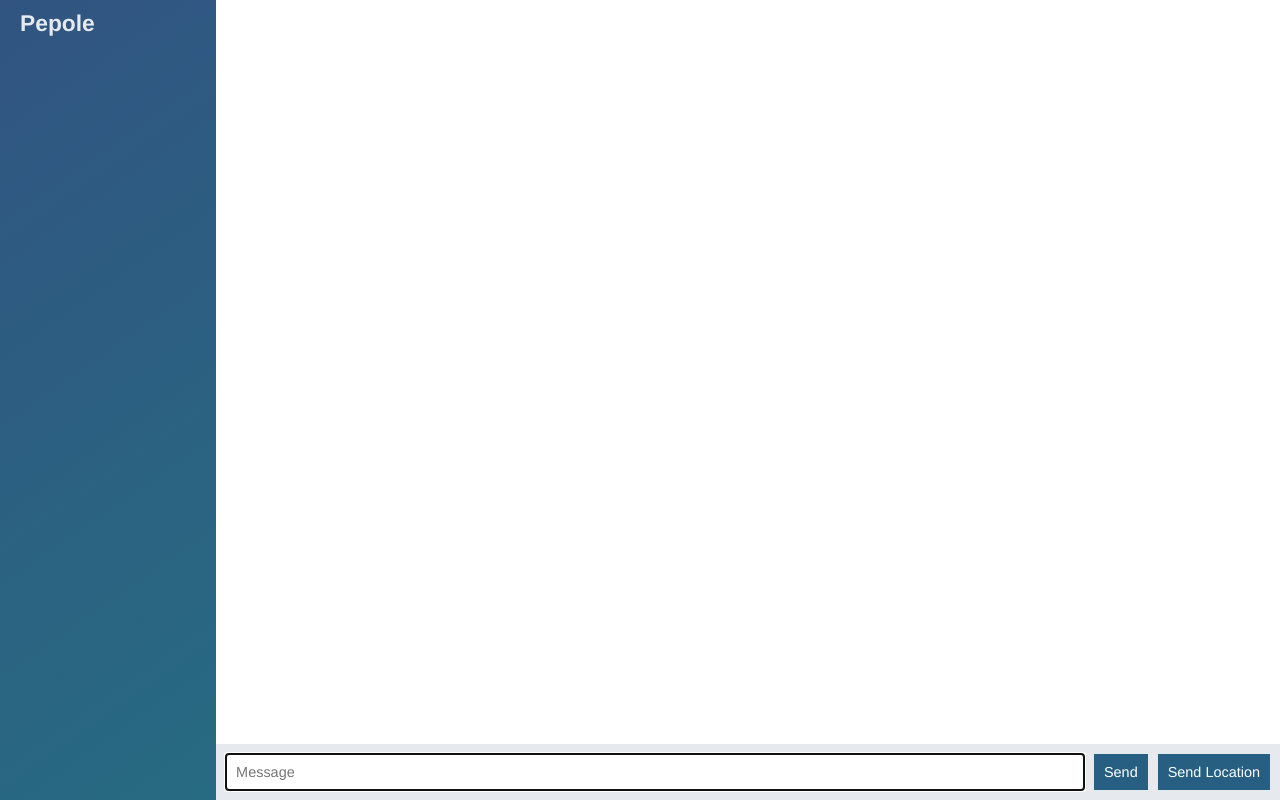
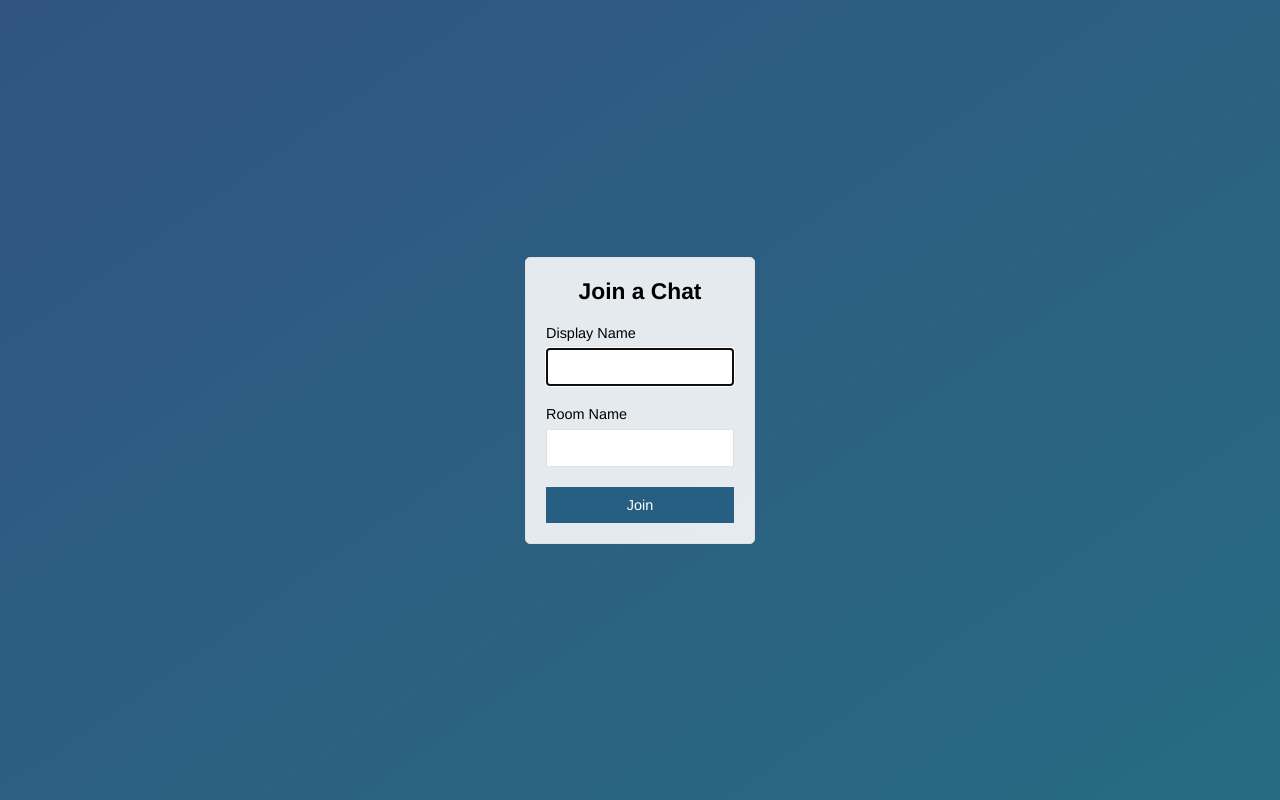
Before and after one commit to JoeyHa/Chat-Socket, a website: page public/index.html in a window 1280 px wide. Drawn offline with nearby package versions, Linux system fonts and the light colour scheme; no server answers.

Commit message:
add join page that submits to chat.html

```diff
--- a/public/index.html
+++ b/public/index.html
@@ -1,56 +1,31 @@
 <!DOCTYPE html>
+
 <html>
-
 <head>
     <meta charset="utf-8">
+    <title>Join | ChatApp </title>
+    <meta name="viewport" content="width=device-width, initial-scale=1 ,user-scalable=no">
     <link rel="stylesheet" href="/css/style.css">
 </head>
-<body class="chat">
-    <div class="chat__sidebar">
-        <h3>Pepole</h3>
-        <div id="users"></div>
+<body class="centered-form">
+    <div class="centered-form__form">
+        <form action="/chat.html">
+            <div class="form-field">
+                <h3>Join a Chat</h3>
+            </div>
+            <div class="form-field">
+                <label>Display Name</label>
+                <input type="text" name="name" autofocus/>
+            </div>
+            <div class="form-field">
+                <label>Room Name</label>
+                <input type="text" name="room"/>
+            </div>
+            <div class="form-field">
+                <button>Join</button>
+            </div>
+        </form>
     </div>
+</body>
 
-    <div class="chat__main">
-        <ol id="messages" class="chat__messages"></ol>
-        <div class="chat__footer">
-            <form id="message-form">
-                <input name="message" type="text" placeholder="Message" autofocus autocomplete="off"/>
-                <button>Send</button>
-            </form>
-            <button id="send-location">Send Location</button>
-        </div>
-    </div>
-
-        <script id="message-template" type="text/template">
-            <li class = "message">
-                <div class= "message__title">
-                    <h4>{{from}}</h4>
-                    <span>{{createdAt}} </span>
-                </div>
-                <div class = "message_body">
-                     <h4>{{text}}</h4>
-                </div>
-            </li>
-        </script>
-
-        <script id="Location-message-template" type="text/template">
-            <li class="message">
-                <div class="message__title">
-                    <h4>{{from}}</h4>
-                    <span>{{createdAt}} </span>
-                </div>
-                <div class="message_body">
-                    <p>
-                        <a href= "{{url}}" target = "_blank">My Current Location </a>
-                    </p>
-                </div>
-            </li>
-        </script>
-    <script src="/socket.io/socket.io.js"></script>
-    <script src="/js/libs/jquery-3.3.1.min.js"></script>
-    <script src="/js/libs/mustache.js"></script>
-    <script src="/js/libs/moment.js"></script>
-    <script src = "/js/index.js"></script>
-</body>
 </html>
```
Also changed, not shown: public/chat.html (added, +57 -0 lines), public/js/chat.js (renamed from public/js/index.js).
